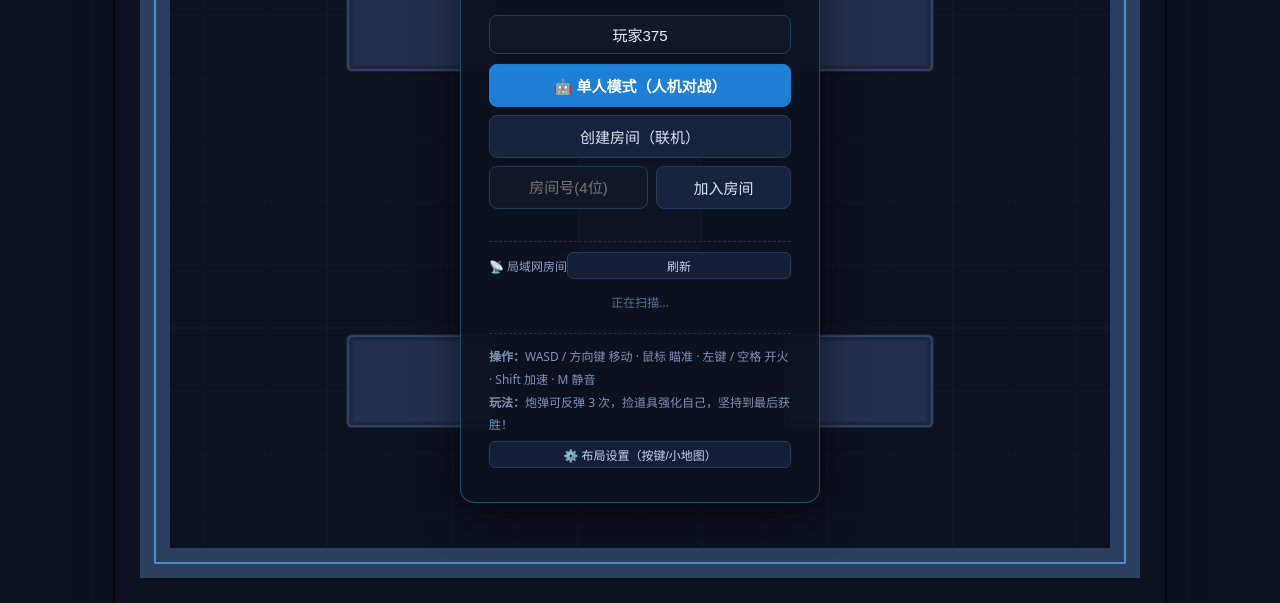
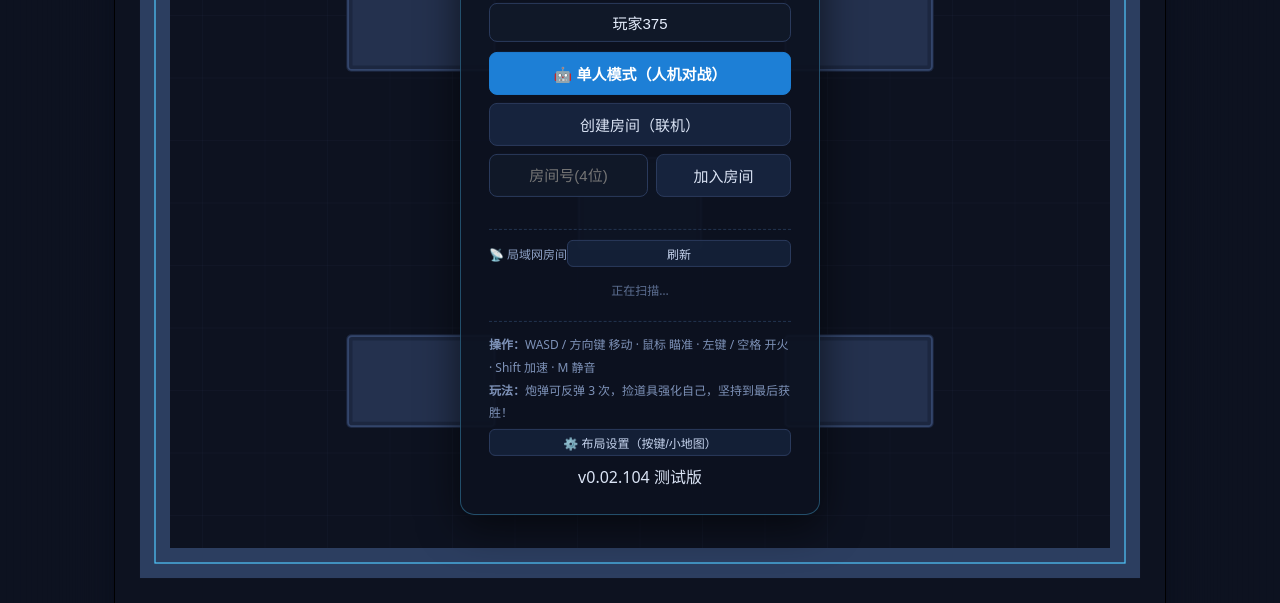
Before and after one commit to hongjiangfeng37-ops/tank-game, a website: page public/index.html in a window 1280 px wide. Shown: the part 197-800 px from the top of the page. Drawn offline with Linux system fonts and the light colour scheme.

Commit message:
version: v0.02.104 test build (104 changes); retry failed android files

```diff
--- a/public/index.html
+++ b/public/index.html
@@ -71,6 +71,7 @@
     <p><b>玩法：</b>炮弹可反弹 3 次，捡道具强化自己，坚持到最后获胜！</p>
   </div>
   <div class="row"><button id="btnLayout" class="mini">⚙️ 布局设置（按键/小地图）</button></div>
+  <div class="ver">v0.02.104 测试版</div>
 </div>
 
 <!-- 布局设置面板（拖动按键/小地图调整位置，滑块调大小） -->
```
